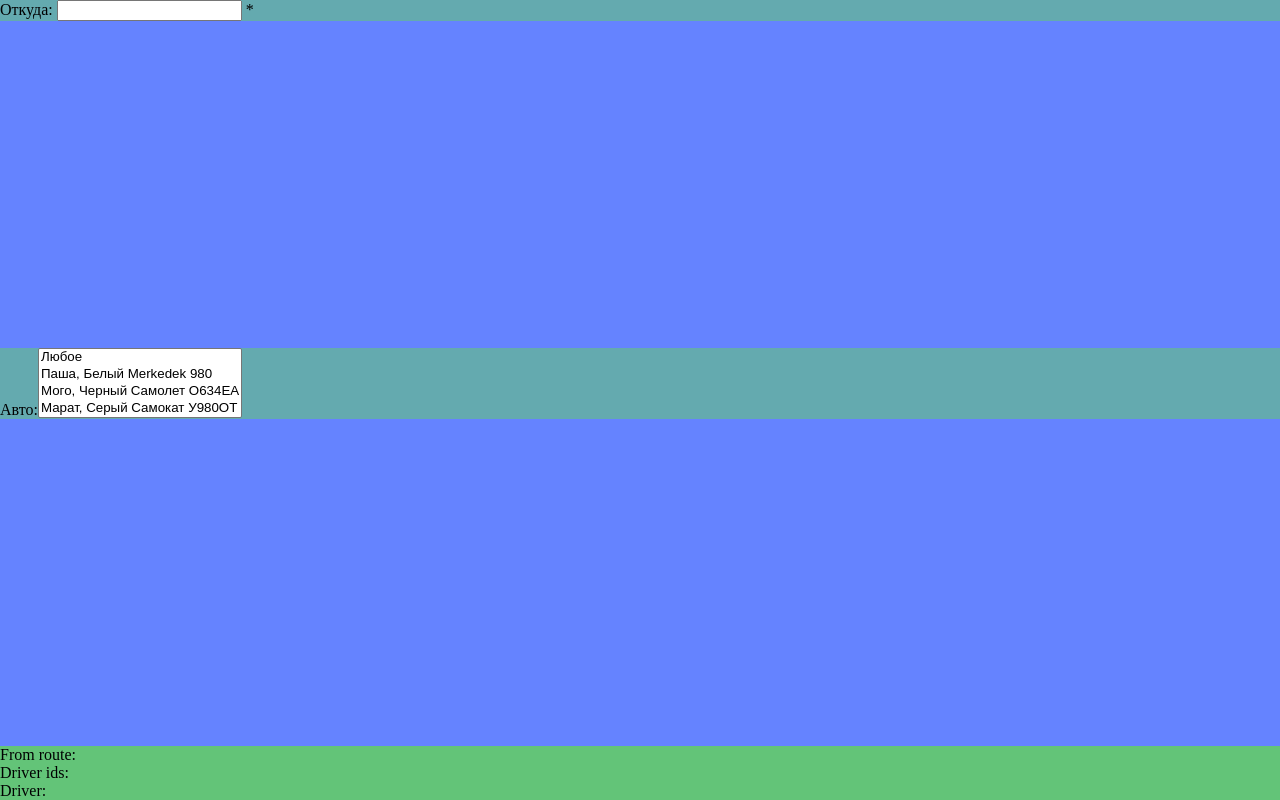
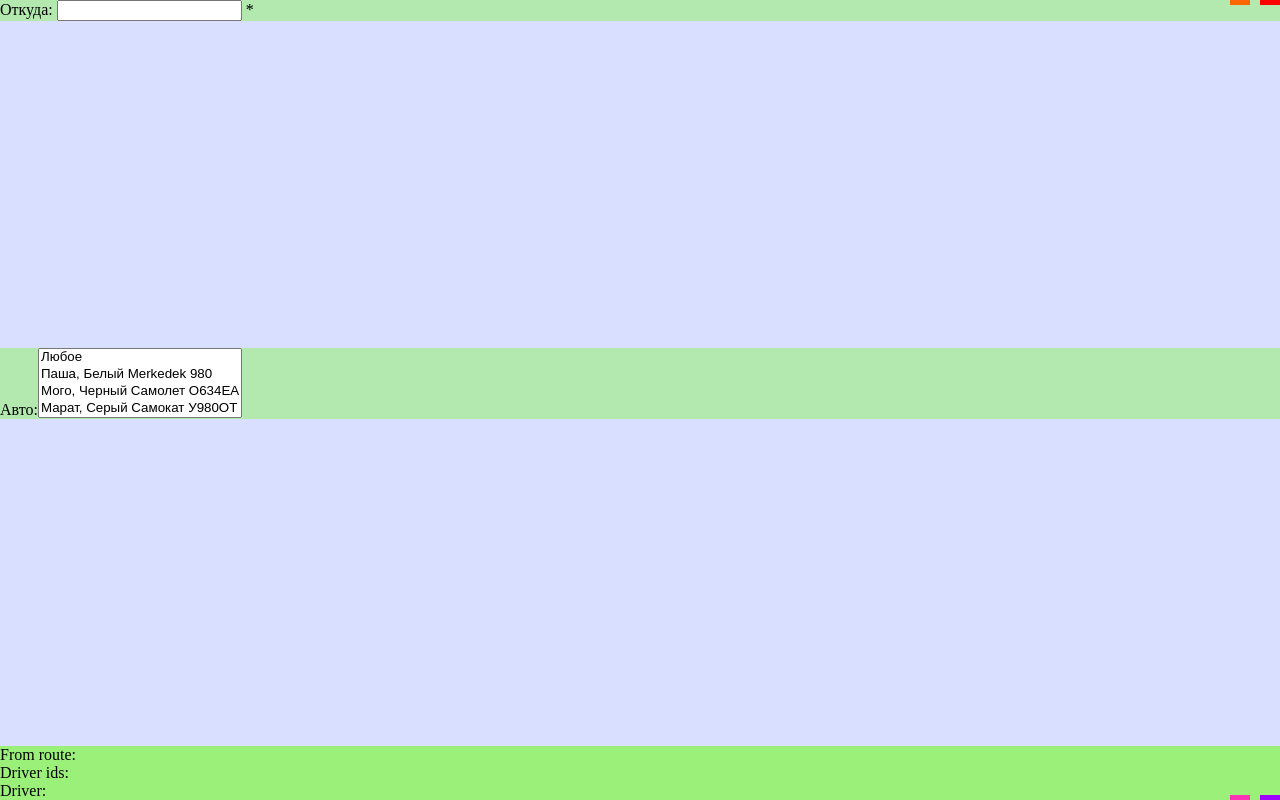
Before and after one commit to mansMS/taxi-front, a React (Vite) app: page / in a window 1280 px wide. Built offline with nearby package versions, Linux system fonts and the light colour scheme.

Commit message:
chore: attempt to create pwa 24

```diff
--- a/src/App.css
+++ b/src/App.css
@@ -59,6 +59,16 @@
 
 .qwe {
   width: 20px;
+  min-height: 5px;
+}
+
+.qwe1,
+.qwe3 {
+  position: fixed;
+}
+
+.qwe2,
+.qwe4 {
   position: absolute;
 }
 
@@ -66,26 +76,26 @@
   height: env(safe-area-inset-top);
   top: 0;
   right: 0;
-  background-color: rgb(99, 61, 61);
+  background-color: red;
 }
 
 .qwe2 {
   height: env(safe-area-inset-top);
-  top: 100px;
-  right: 0;
-  background-color: rgb(67, 67, 67);
+  top: 0;
+  right: 30px;
+  background-color: rgb(255, 102, 0);
 }
 
 .qwe3 {
   height: env(safe-area-inset-bottom);
   bottom: 0;
   right: 0;
-  background-color: rgb(0, 115, 82);
+  background-color: rgb(157, 0, 255);
 }
 
 .qwe4 {
   height: env(safe-area-inset-bottom);
-  bottom: 100px;
-  right: 0;
-  background-color: rgb(52, 255, 184);
+  bottom: 0;
+  right: 30px;
+  background-color: rgb(255, 52, 181);
 }
--- a/src/index.css
+++ b/src/index.css
@@ -96,7 +96,6 @@ body {
   top: 0;
   right: 0;
   bottom: 0;
-  touch-action: none;
   margin: 0;
-  background-color: rgba(0, 51, 255, 0.603);
+  background-color: rgba(0, 51, 255, 0.152);
 }
```
Also changed, not shown: manifest.json.
